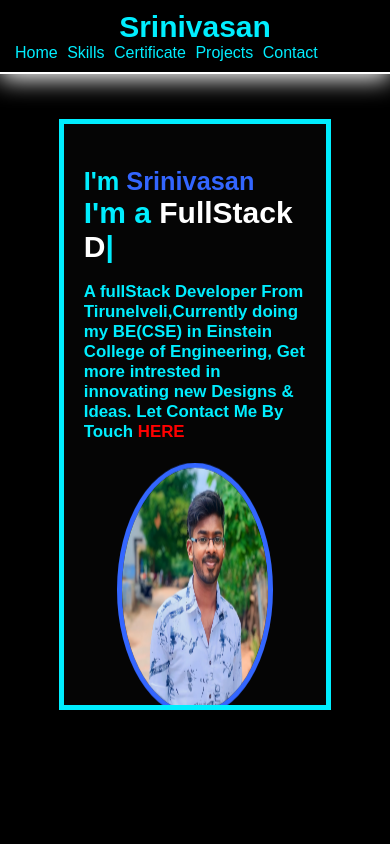
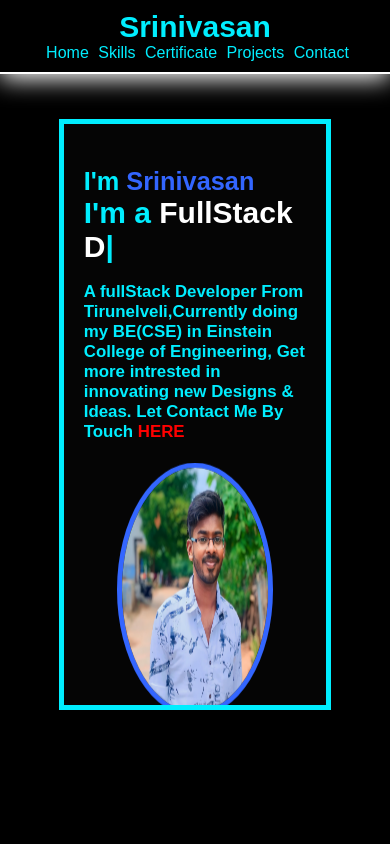
Before and after one commit to seenujes/codesoft_task1, a plain HTML site: page index.html in a window 390 px wide. Shown: the top 844 px of the page. Drawn offline with nearby package versions, Linux system fonts and the light colour scheme.

Commit message:
Update style.css
Signed-off-by: seenu_prince <119055907+seenujes@users.noreply.github.com>

```diff
--- a/style.css
+++ b/style.css
@@ -399,11 +399,11 @@ footer .content{
 
     .one{
         font-size: 15px;
-        text-align: center
-        ;
+        text-align: center;
     }
     .two{
         padding: 0px;
+        text-align:center;
     }
     .two a{
         padding-left: 5px;
```
